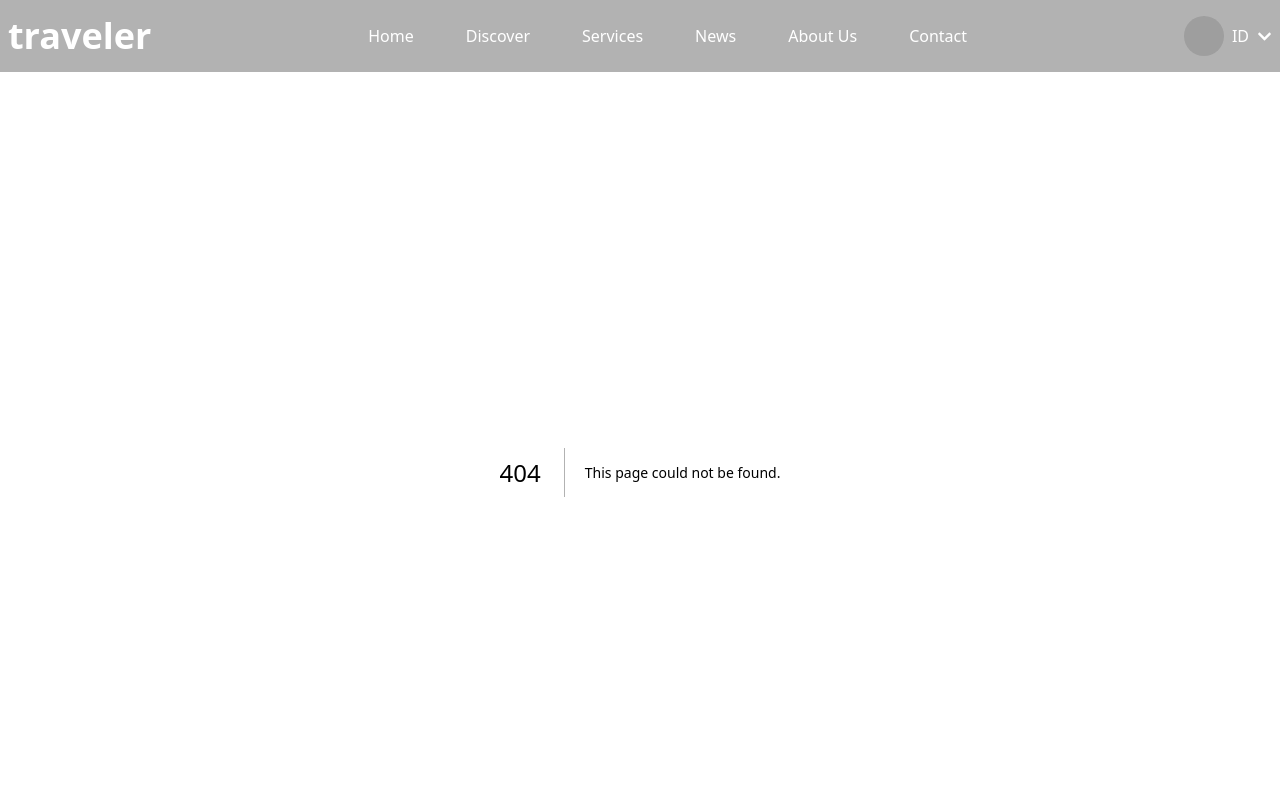
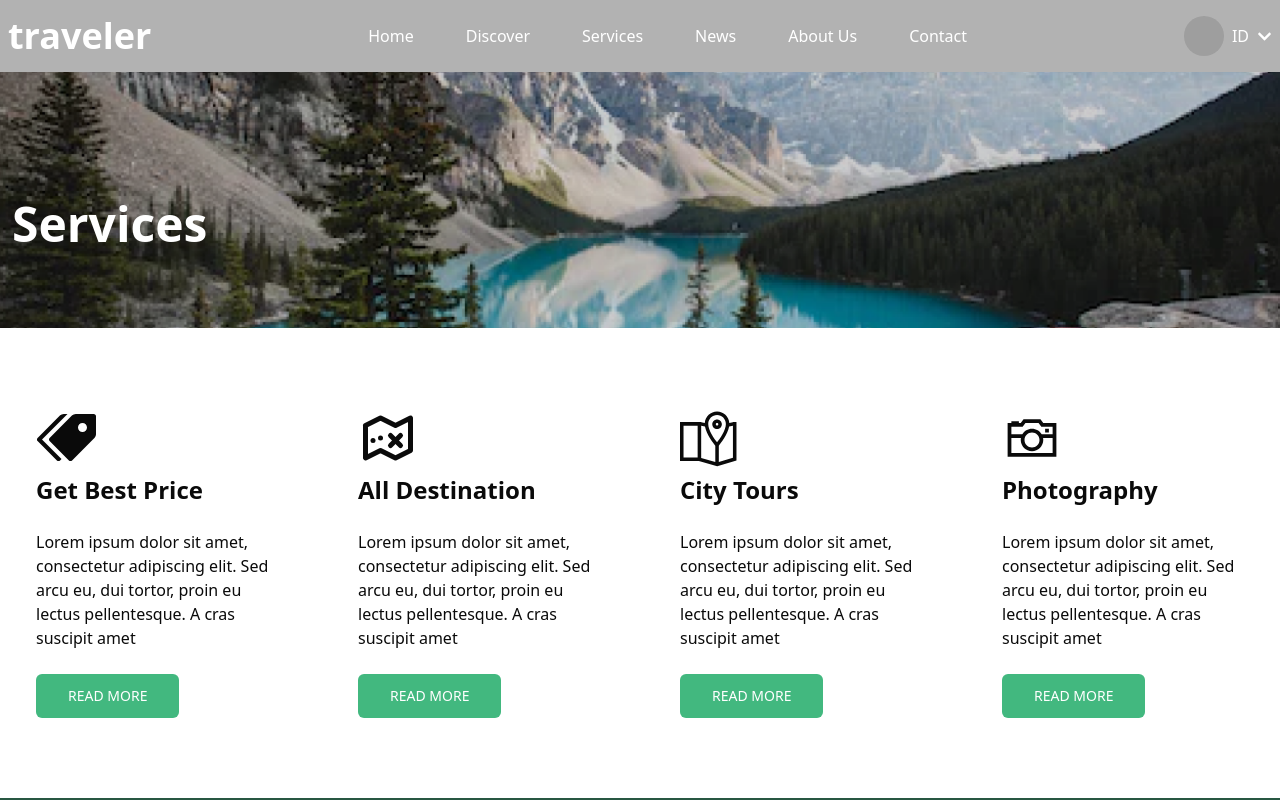
Before and after one commit to WDsagor/traveler-shadcn-typescript, a Next.js app: page /services in a window 1280 px wide. Before the commit this address had no page. Shown: the top 800 px of the page. Built offline with nearby package versions, Linux system fonts and the light colour scheme; grey boxes are pictures that could not be loaded.

Commit message:
complet service info

```diff
--- a/app/discover/PlaceDetails.tsx
+++ b/app/discover/PlaceDetails.tsx
@@ -1,8 +1,47 @@
 import TuristCard from '@/components/share/TuristCard';
 import { Button } from '@/components/ui/button';
+import { placeDatatypes } from '@/lib/type';
 import Image from 'next/image';
 import React from 'react';
 import { MdLocationPin } from "react-icons/md";
+
+
+const paceData: placeDatatypes[] = [{
+
+    place: "Taman Nasional Komodo",
+    title: "Wakatobi beach is a paradise for coral reets in indonesia",
+    img: "/images/card-1.png",
+
+
+},
+{
+    place: "Taman Nasional Bunaken",
+    title: "Taman Nasional Bunaken",
+    img: "/images/card-2.png",
+
+
+},
+{
+    place: "Raja Ampat, Papua Barat",
+    title: "Raja Ampat, Papua Barat",
+    img: "/images/card-3.png",
+
+
+},
+// {
+//     place: "Kepulauan Wakatobi",
+//     title: "Kepulauan Wakatobi",
+//     img: "/images/card-4.png",
+
+
+// },
+{
+    place: "Gili Trawangan, Lombok",
+    title: "Gili Trawangan, Lombok",
+    img: "/images/card-5.png",
+
+
+},]
 
 const PlaceDetails = () => {
     return (
@@ -22,9 +61,9 @@ const PlaceDetails = () => {
             <div className='basis-1/3'>
                 <h1 className=' text-3xl flex justify-between items-center'><span>Other Destinations</span> <span ><Button className='text-2xl hover:no-underline' variant={'link'} size='lg'> See all</Button></span></h1>
 
-                <div className='py-5 grid gap-10'>
-                    {[1, 2, 3, 4].map((n, i) => {
-                        return <TuristCard key={i} />
+                <div className='pt-5 pb-10 grid gap-10'>
+                    {paceData.map((place, i) => {
+                        return <TuristCard key={i} place={place} />
                     })}
                 </div>
             </div>
--- /dev/null
+++ b/app/services/InfoCard.tsx
@@ -0,0 +1,25 @@
+import { Button } from '@/components/ui/button';
+import { Card, CardContent, CardFooter, CardHeader } from '@/components/ui/card';
+import { serviceDataInfo } from '@/lib/type';
+import React, { FC } from 'react';
+
+const InfoCard: FC<serviceDataInfo> = ({ info }): JSX.Element => {
+    return (
+        <div>
+            <Card className='border-none shadow-none'>
+                <CardHeader>
+                    <h1 className='text-6xl'>{info.icon}</h1>
+                    <h1 className='font-bold text-2xl'>{info.title}</h1>
+                </CardHeader>
+                <CardContent>
+                    <p>{info.description}</p>
+                </CardContent>
+                <CardFooter>
+                    <Button className='text-white' size="lg">READ MORE</Button>
+                </CardFooter>
+            </Card>
+        </div>
+    );
+};
+
+export default InfoCard
--- /dev/null
+++ b/app/services/InfoSection.tsx
@@ -0,0 +1,43 @@
+import { serviceInfo } from '@/lib/type';
+
+import React from 'react';
+import { ImPriceTags } from "react-icons/im";
+import { TfiMapAlt } from "react-icons/tfi";
+import { LiaCameraRetroSolid } from "react-icons/lia"
+import { TbMapRoute } from "react-icons/tb";
+import InfoCard from './InfoCard';
+
+
+const infoData: serviceInfo[] = [{
+    icon: <ImPriceTags />,
+    title: "Get Best Price",
+    description: "Lorem ipsum dolor sit amet, consectetur adipiscing elit. Sed arcu eu, dui tortor, proin eu lectus pellentesque. A cras suscipit amet ",
+},
+{
+    icon: < TbMapRoute />,
+    title: "All Destination",
+    description: "Lorem ipsum dolor sit amet, consectetur adipiscing elit. Sed arcu eu, dui tortor, proin eu lectus pellentesque. A cras suscipit amet ",
+},
+{
+    icon: <TfiMapAlt />,
+    title: " City Tours",
+    description: "Lorem ipsum dolor sit amet, consectetur adipiscing elit. Sed arcu eu, dui tortor, proin eu lectus pellentesque. A cras suscipit amet ",
+},
+{
+    icon: <LiaCameraRetroSolid />,
+    title: "Photography",
+    description: "Lorem ipsum dolor sit amet, consectetur adipiscing elit. Sed arcu eu, dui tortor, proin eu lectus pellentesque. A cras suscipit amet ",
+},
+]
+
+const InfoSection = () => {
+    return (
+        <div className='grid grid-cols-1 md:grid-cols-2 xl:grid-cols-4 gap-8 my-14 '>
+            {infoData.map((info, i) => {
+                return <InfoCard key={i} info={info} />
+            })}
+        </div>
+    );
+};
+
+export default InfoSection;
--- /dev/null
+++ b/app/services/ServicePlace.tsx
@@ -0,0 +1,11 @@
+import React from 'react';
+
+const ServicePlace = () => {
+    return (
+        <div>
+
+        </div>
+    );
+};
+
+export default ServicePlace;
--- /dev/null
+++ b/app/services/page.tsx
@@ -0,0 +1,23 @@
+import PageBaner from '@/components/share/PageBaner';
+import { pageTitle } from '@/lib/type';
+import React from 'react';
+import InfoSection from './InfoSection';
+import ServicePlace from './ServicePlace';
+const pageTitleInfo: pageTitle = {
+    pageTitle: "Services", imgUrl: "/images/services.png"
+}
+
+const page = () => {
+    return (
+        <section>
+            <PageBaner pageTitleInfo={pageTitleInfo} />
+            <div className='max-w-screen-2xl px-3 mx-auto'>
+
+                <InfoSection />
+                <ServicePlace />
+            </div>
+        </section>
+    );
+};
+
+export default page;
--- a/components/share/TuristCard.tsx
+++ b/components/share/TuristCard.tsx
@@ -1,21 +1,22 @@
-import React from 'react';
+import React, { FC } from 'react';
 import { Card, CardContent, CardDescription, CardFooter, CardHeader, CardTitle } from '@/components/ui/card';
 import { MdLocationPin } from 'react-icons/md';
 import { Button } from '@/components/ui/button';
+import { placeInfo } from '@/lib/type';
 
 
-const TuristCard = () => {
+const TuristCard: FC<placeInfo> = ({ place }): JSX.Element => {
     return (
         <div className='rounded-xl' style={{
-            background: `url("/images/card-1.png")`,
+            background: `url("${place.img}")`,
             backgroundRepeat: "no-repeat",
             backgroundSize: "cover",
             backgroundPosition: "center"
         }}>
             <Card className='bg-transparent border-none' >
-                <CardHeader className='text-2xl font-bold text-white'> Wakatobi beach is a paradise for coral reets in indonesia</CardHeader>
+                <CardHeader className='text-2xl font-bold text-white'> {place.title}</CardHeader>
                 <CardContent>
-                    <p className='flex text-xl text-white items-center pb-8'><MdLocationPin className='text-white mr-2' size={30} /> Bali, Indonesia</p>
+                    <p className='flex text-xl text-white items-center pb-8'><MdLocationPin className='text-white mr-2' size={30} /> {place.place}</p>
                 </CardContent>
                 <CardFooter>
                     <Button size="lg" className='hover:bg-white font-bold text-xl text-white hover:text-primary'>View More</Button>
```
Also changed, not shown: lib/type.ts (+13 -0 lines), public/images/services.png (added).
